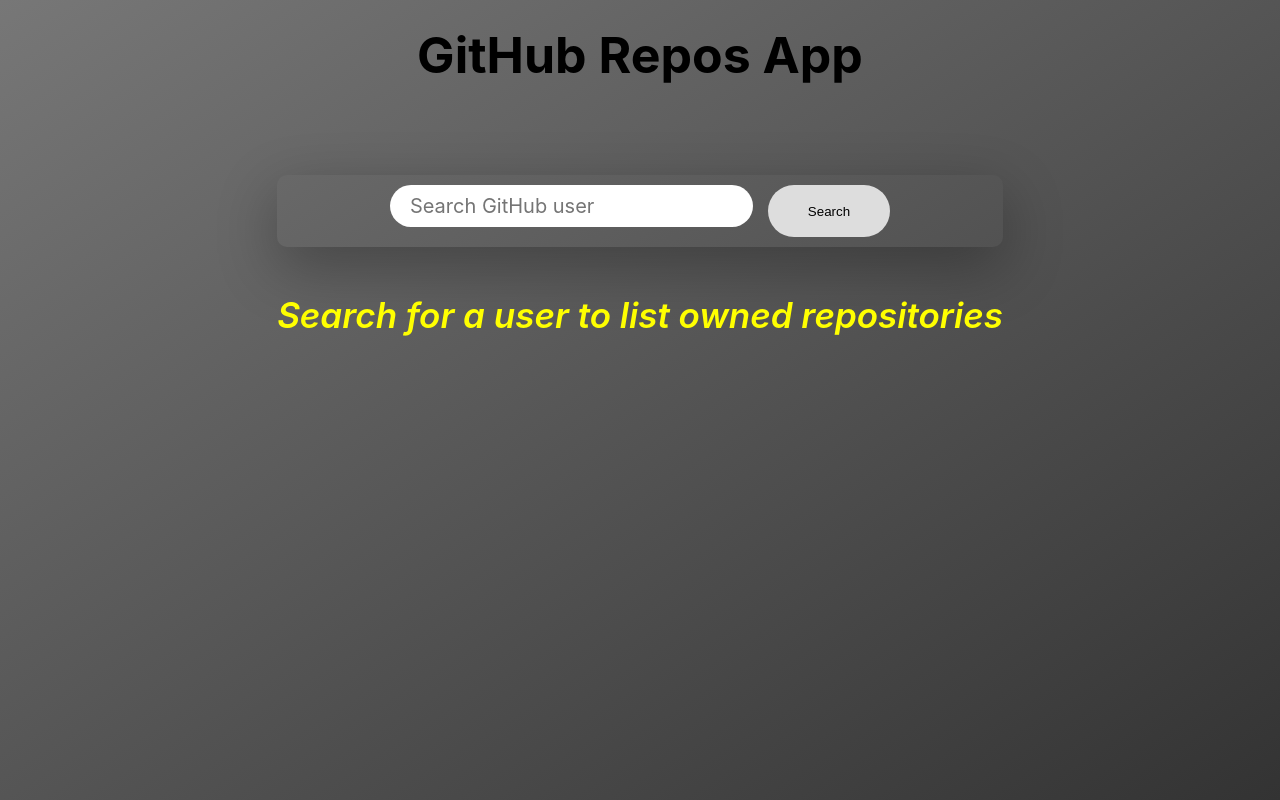
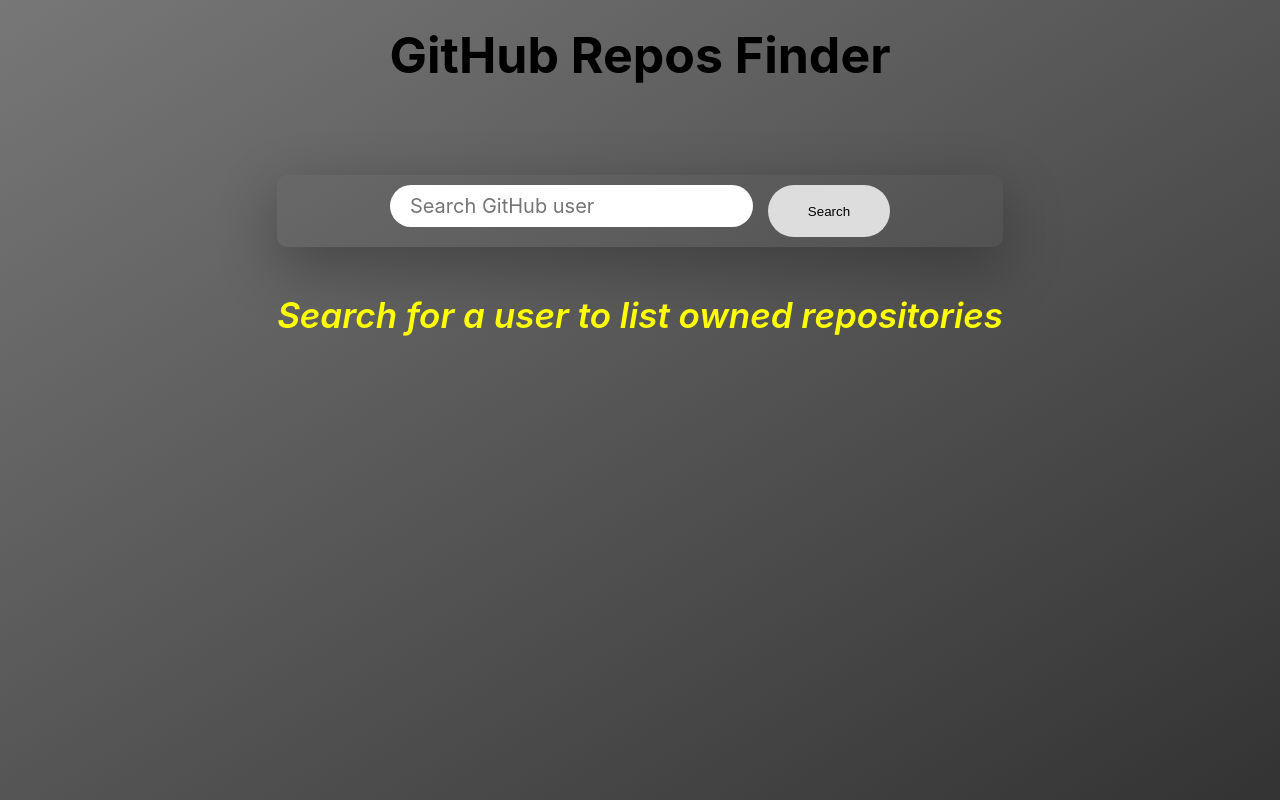
Before and after one commit to pfmnowak/github-repos-finder, a React (Create React App) app: page / in a window 1280 px wide. Built offline with nearby package versions, Linux system fonts and the light colour scheme.

Commit message:
Configure React app for deployment to GitHub Pages

```diff
--- a/public/index.html
+++ b/public/index.html
@@ -25,7 +25,7 @@
       work correctly both with client-side routing and a non-root public URL.
       Learn how to configure a non-root public URL by running `npm run build`.
     -->
-		<title>GitHub Repos App</title>
+		<title>GitHub Repos Finder</title>
 	</head>
 	<body>
 		<noscript>You need to enable JavaScript to run this app.</noscript>
--- a/src/components/Header.js
+++ b/src/components/Header.js
@@ -4,7 +4,7 @@
 const Header = () => {
 	return (
 		<header className={classes.header}>
-			<h1 className={classes.header__title}>GitHub Repos App</h1>
+			<h1 className={classes.header__title}>GitHub Repos Finder</h1>
 		</header>
 	);
 };
```
Also changed, not shown: package.json (+8 -2 lines), 2 other files (tests, documents, lock files or other folders).
